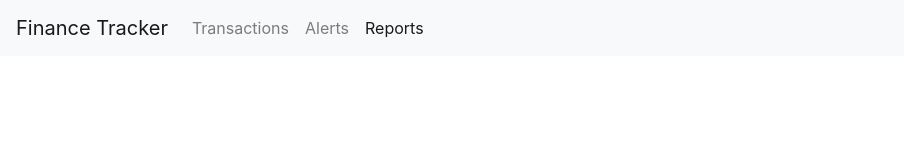
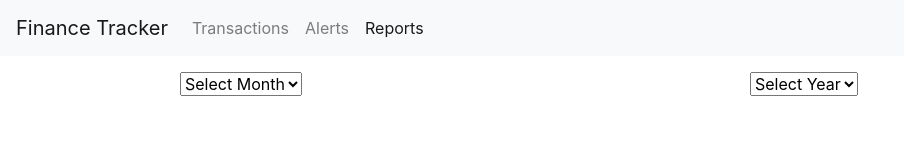
Before and after one commit to tanay-c/ExpenseTracker, a plain HTML site: page reports.html in a window 1280 px wide. Shown: the whole page, without its empty margins (0-904 px from the left). Drawn offline with nearby package versions, Linux system fonts and the light colour scheme.

Commit message:
some report functionalities

```diff
--- a/reports.html
+++ b/reports.html
@@ -35,7 +35,41 @@
             </ul>
         </div>
     </nav>
-
+    <div class="container">
+        <div class="row mt-3">
+          <div class="col-sm-1">
+          </div>
+          <div class="col-sm-4">
+            <select class="form-select" aria-label="Default select example">
+              <option value="" disabled selected>Select Month</option>
+              <option value="January">January</option>
+              <option value="February">February</option>
+              <option value="March">March</option>
+              <option value="April">April</option>
+              <option value="May">May</option>
+              <option value="June">June</option>
+              <option value="July">July</option>
+              <option value="August">August</option>
+              <option value="September">September</option>
+              <option value="October">October</option>
+              <option value="November">November</option>
+              <option value="December">December</option>
+            </select>
+          </div>
+          <div class="col-sm-2">
+          </div>
+          <div class="col-sm-4">
+            <select class="form-select" aria-label="Default select example">
+              <option value="" disabled selected>Select Year</option>
+              <option value="2022">2022</option>
+              <option value="2021">2021</option>
+              <option value="2020">2020</option>
+            </select>
+          </div>
+          <div class="col-sm-1">
+          </div>
+        </div>
+    </div>
     <!-- Option 1: jQuery and Bootstrap Bundle (includes Popper) -->
     <script src="./scripts.js"></script>
     <script src="https://code.jquery.com/jquery-3.5.1.slim.min.js"
```
